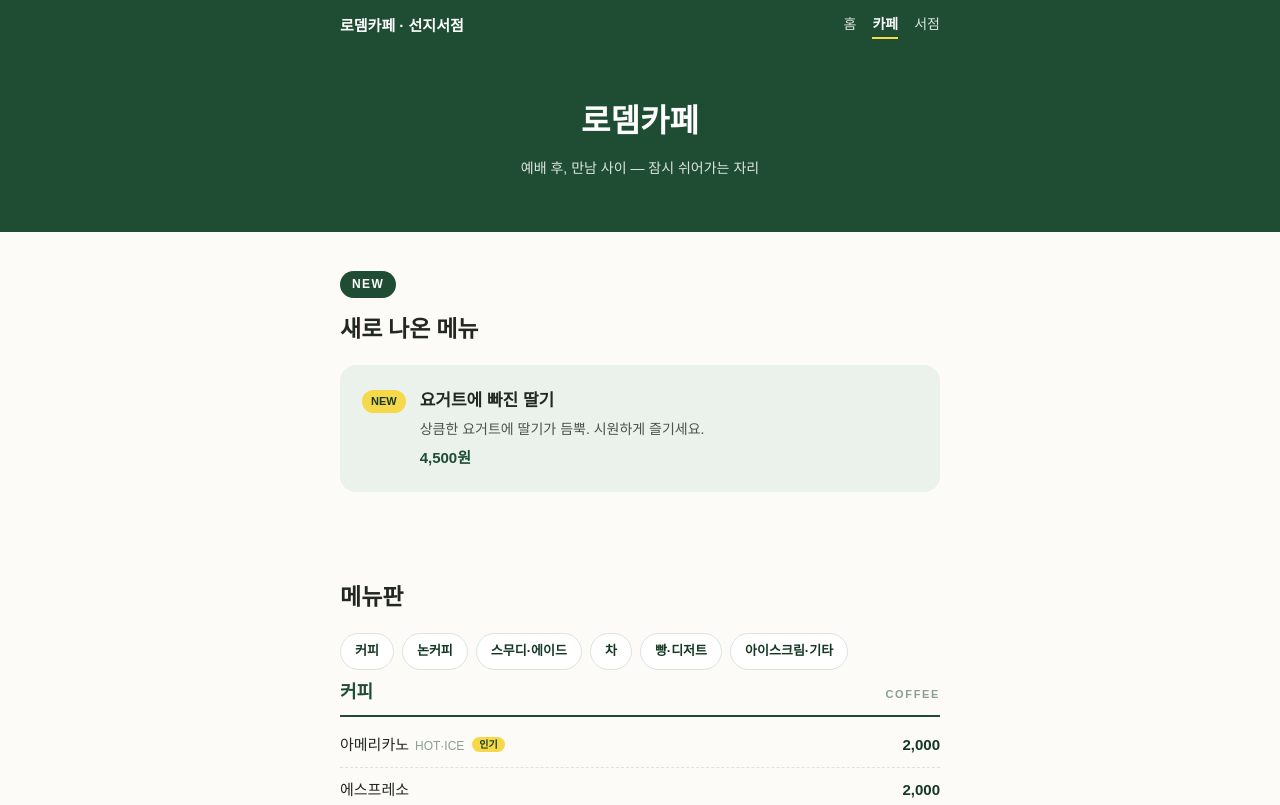
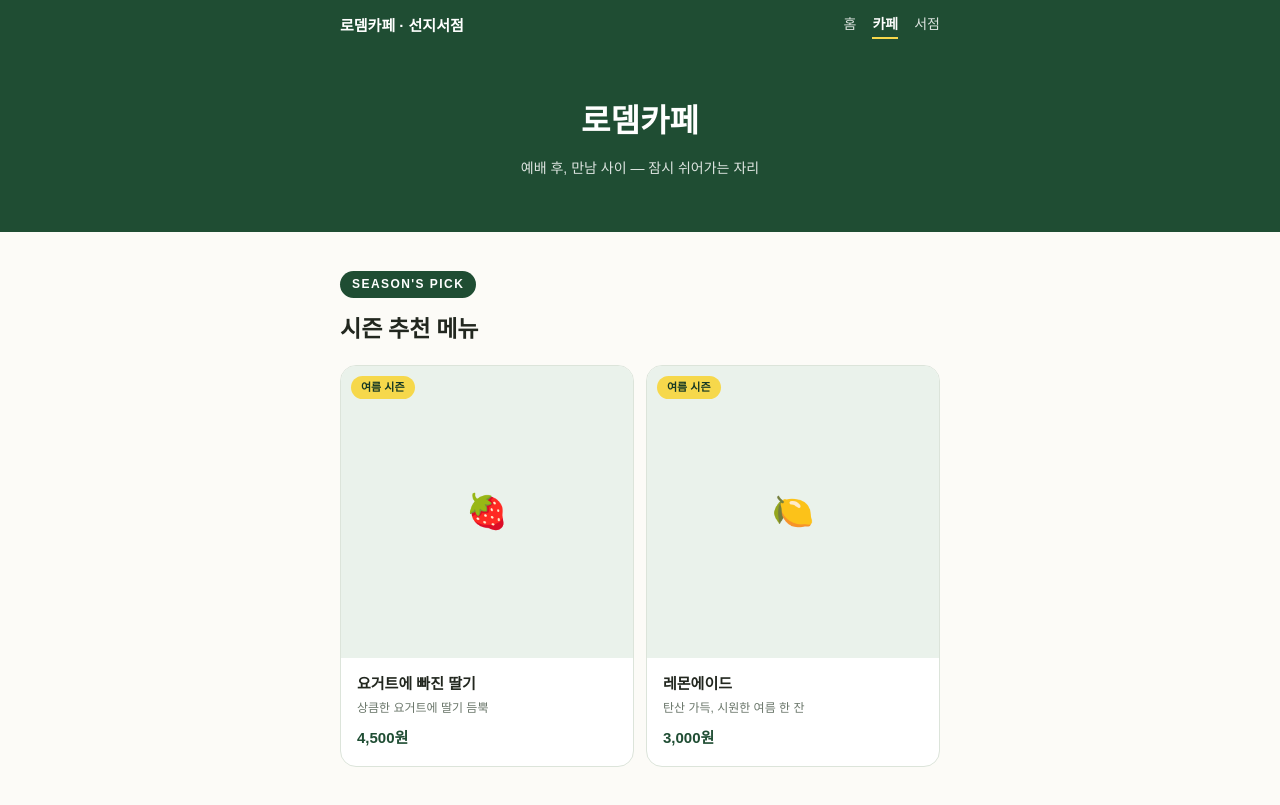
Before and after one commit to ezerahn/gsmch-mission, a plain HTML site: page cafe.html in a window 1280 px wide. Shown: the top 805 px of the page. Drawn offline with Linux system fonts and the light colour scheme; a web font is replaced by a local one.

Commit message:
Add files via upload

```diff
--- a/cafe.html
+++ b/cafe.html
@@ -29,16 +29,23 @@ section{padding:38px 0}
 .label{display:inline-block;background:var(--green);color:#fff;font-size:12px;font-weight:700;letter-spacing:.12em;padding:4px 12px;border-radius:999px;margin-bottom:14px}
 h2{font-family:'Gowun Batang',serif;font-size:23px;margin-bottom:16px}
 
-/* 신메뉴 */
-.new-card{background:var(--mint);border-radius:16px;padding:22px;display:flex;gap:14px;align-items:flex-start;margin-bottom:12px}
-.badge{background:var(--yellow);color:var(--green-deep);font-size:11px;font-weight:800;padding:3px 9px;border-radius:999px;flex-shrink:0;margin-top:3px}
-.new-card h3{font-size:17px}
-.new-card p{font-size:14px;color:#4a544a;margin-top:4px}
-.new-card .price{font-weight:700;color:var(--green);margin-top:6px;font-size:15px}
+/* 시즌 메뉴 — 사진 카드 */
+.season-grid{display:grid;grid-template-columns:1fr 1fr;gap:12px}
+.season-card{background:#fff;border:1px solid var(--line);border-radius:16px;overflow:hidden}
+.season-card .photo{position:relative;aspect-ratio:1/1;background:var(--mint);display:flex;align-items:center;justify-content:center;font-size:34px}
+.season-card .photo img{position:absolute;inset:0;width:100%;height:100%;object-fit:cover}
+.season-card .badge{position:absolute;top:10px;left:10px;background:var(--yellow);color:var(--green-deep);font-size:11px;font-weight:800;padding:3px 10px;border-radius:999px;z-index:1}
+.season-card .body{padding:14px 16px 16px}
+.season-card h3{font-size:15px}
+.season-card p{font-size:12px;color:#6a766a;margin-top:3px}
+.season-card .price{font-weight:800;color:var(--green);margin-top:8px;font-size:15px}
+@media(max-width:340px){.season-grid{grid-template-columns:1fr}}
 
-/* 카테고리 점프 */
-.jump{display:flex;flex-wrap:wrap;gap:8px;margin-bottom:8px}
-.jump a{font-size:13px;background:#fff;border:1px solid var(--line);color:var(--green-deep);padding:7px 14px;border-radius:999px;text-decoration:none;font-weight:600}
+/* 카테고리 점프 — 상단 고정 + 한 줄 가로 스크롤 */
+.jump{position:sticky;top:52px;z-index:9;background:var(--paper);display:flex;flex-wrap:nowrap;gap:8px;margin:0 -20px 8px;padding:10px 20px;overflow-x:auto;-webkit-overflow-scrolling:touch;scrollbar-width:none;border-bottom:1px solid var(--line)}
+.jump::-webkit-scrollbar{display:none}
+.jump a{font-size:13px;background:#fff;border:1px solid var(--line);color:var(--green-deep);padding:7px 14px;border-radius:999px;text-decoration:none;font-weight:600;white-space:nowrap;flex-shrink:0}
+.menu-group{scroll-margin-top:112px}
 
 /* 메뉴 리스트 */
 .menu-group{margin-bottom:34px}
@@ -80,20 +87,37 @@ footer .m{opacity:.75;margin-top:6px}
 
 <div class="wrap">
 
-  <!-- ✏️ 신메뉴 : 새 메뉴가 나오면 이 구역을 수정하세요 -->
+  <!-- ✏️ 시즌 메뉴 : 계절이 바뀌면 이 구역을 수정하세요.
+       사진은 저장소에 img 폴더를 만들어 올리고 파일명을 맞춰주세요 (예: img/season1.jpg) -->
   <section>
-    <span class="label">NEW</span>
-    <h2>새로 나온 메뉴</h2>
-    <div class="new-card">
-      <span class="badge">NEW</span>
-      <div>
-        <h3>요거트에 빠진 딸기</h3>
-        <p>상큼한 요거트에 딸기가 듬뿍. 시원하게 즐기세요.</p>
-        <div class="price">4,500원</div>
+    <span class="label">SEASON'S PICK</span>
+    <h2>시즌 추천 메뉴</h2>
+    <div class="season-grid">
+      <div class="season-card">
+        <div class="photo">🍓
+          <span class="badge">여름 시즌</span>
+          <img src="img/season1.jpg" alt="요거트에 빠진 딸기" onerror="this.remove()">
+        </div>
+        <div class="body">
+          <h3>요거트에 빠진 딸기</h3>
+          <p>상큼한 요거트에 딸기 듬뿍</p>
+          <div class="price">4,500원</div>
+        </div>
+      </div>
+      <div class="season-card">
+        <div class="photo">🍋
+          <span class="badge">여름 시즌</span>
+          <img src="img/season2.jpg" alt="레몬에이드" onerror="this.remove()">
+        </div>
+        <div class="body">
+          <h3>레몬에이드</h3>
+          <p>탄산 가득, 시원한 여름 한 잔</p>
+          <div class="price">3,000원</div>
+        </div>
       </div>
     </div>
   </section>
-  <!-- ✏️ 신메뉴 끝 -->
+  <!-- ✏️ 시즌 메뉴 끝 -->
 
   <section>
     <h2>메뉴판</h2>
```
